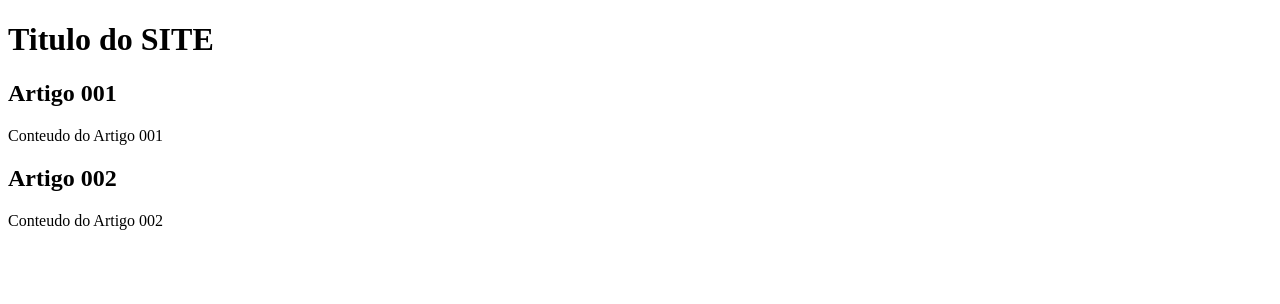
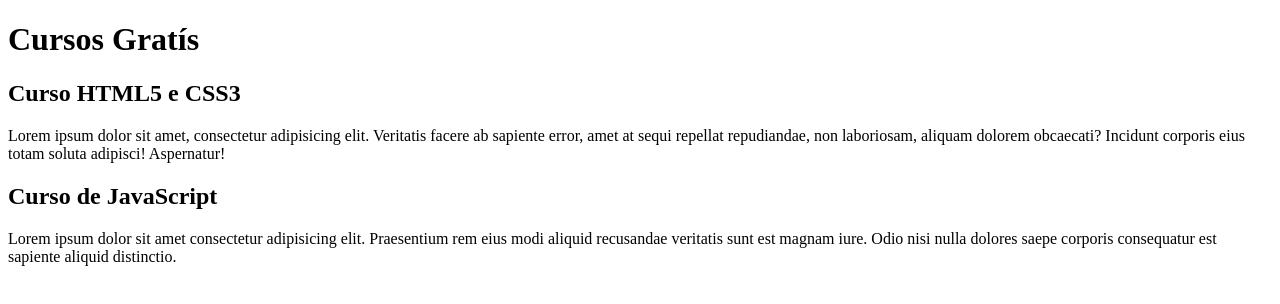
Before and after one commit to JoaoGraminho/projeto-site, a plain HTML site: page index.html in a window 1280 px wide. Drawn offline with Linux system fonts and the light colour scheme.

Commit message:
comeco do conteudo
começando a escrever os conteudos

```diff
--- a/index.html
+++ b/index.html
@@ -8,15 +8,15 @@
 <body>
     <main>
         <header>
-            <h1>Titulo do SITE</h1>
+            <h1>Cursos Gratís</h1>
         </header>
         <article>
-            <h2>Artigo 001</h2>
-            <p>Conteudo do Artigo 001</p>
+            <h2>Curso HTML5 e CSS3</h2>
+            <p>Lorem ipsum dolor sit amet, consectetur adipisicing elit. Veritatis facere ab sapiente error, amet at sequi repellat repudiandae, non laboriosam, aliquam dolorem obcaecati? Incidunt corporis eius totam soluta adipisci! Aspernatur!</p>
         </article>
         <article>
-            <h2>Artigo 002</h2>
-            <p>Conteudo do Artigo 002</p>
+            <h2>Curso de JavaScript</h2>
+            <p>Lorem ipsum dolor sit amet consectetur adipisicing elit. Praesentium rem eius modi aliquid recusandae veritatis sunt est magnam iure. Odio nisi nulla dolores saepe corporis consequatur est sapiente aliquid distinctio.</p>
         </article>
     </main>
 </body>
```
